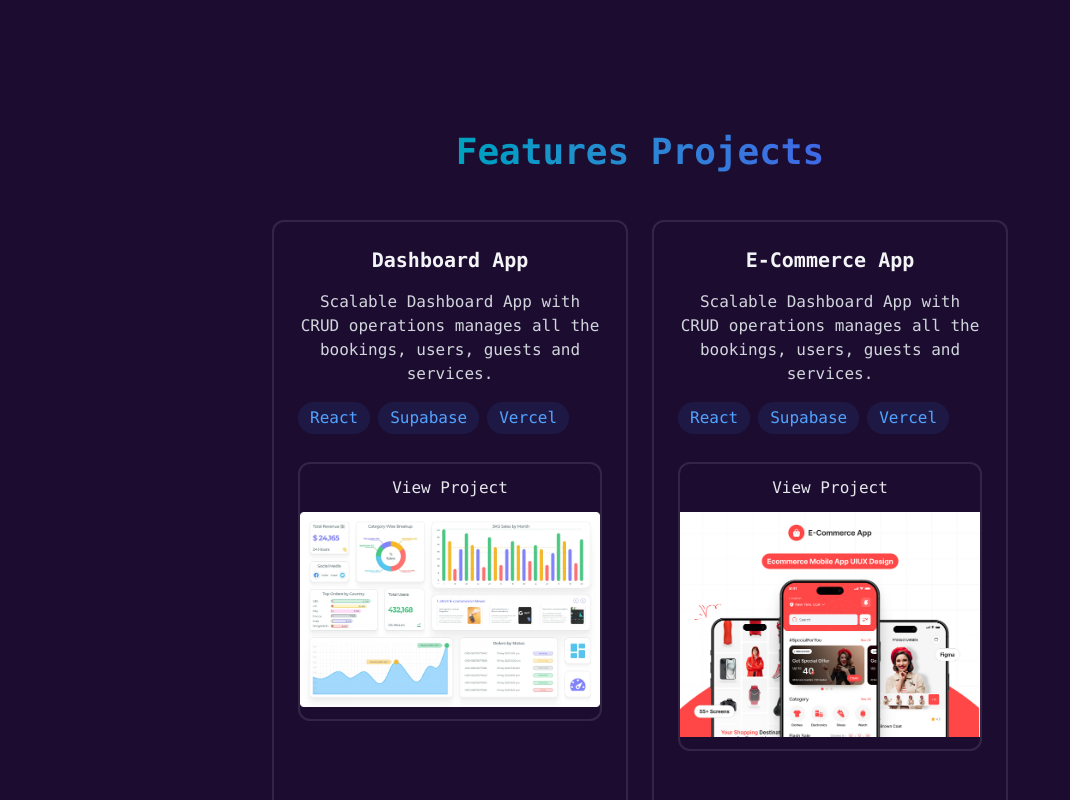
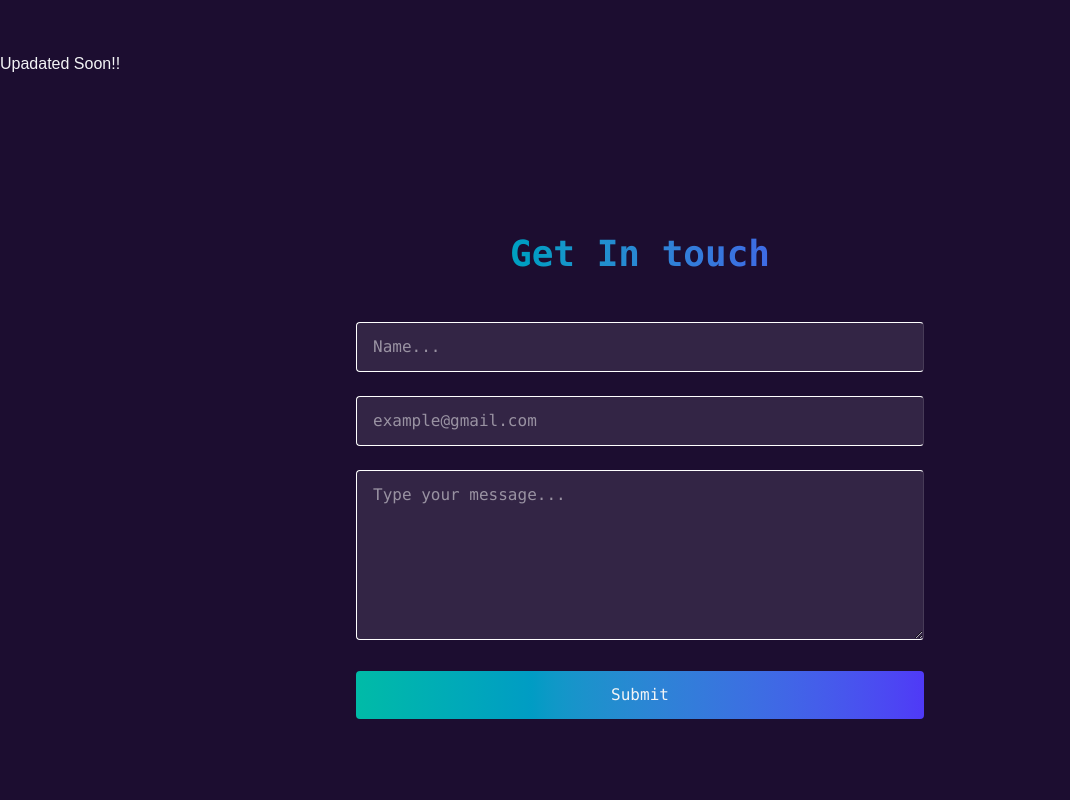
Before and after one commit to HemanthKuttuboyina/HemanthPortfoilo, a React (Vite) app: page / in a window 1280 px wide. Shown: the part 1620-2420 px from the top of the page, without its empty margins (0-1070 px from the left). Built offline with nearby package versions, Linux system fonts and the light colour scheme.

Commit message:
reset my projects on work

```diff
--- a/src/sections/Projects.jsx
+++ b/src/sections/Projects.jsx
@@ -33,50 +33,53 @@ function Projects() {
     },
   ]);
   return (
-    <section
-      id="projects"
-      className="min-h-screen flex items-center font-mono justify-center py-20"
-    >
-      <RevealOnScroll>
-        <div className="max-w-3xl mx-auto px-4">
-          <h2 className="max-w-3xl text-4xl font-semibold mb-12 bg-gradient-to-r from-teal-500 to-indigo-600 bg-clip-text text-transparent text-center ">
-            Features Projects
-          </h2>
+    // <section
+    //   id="projects"
+    //   className="min-h-screen flex items-center font-mono justify-center py-20"
+    // >
+    //   <RevealOnScroll>
+    //     <div className="max-w-3xl mx-auto px-4">
+    //       <h2 className="max-w-3xl text-4xl font-semibold mb-12 bg-gradient-to-r from-teal-500 to-indigo-600 bg-clip-text text-transparent text-center ">
+    //         Features Projects
+    //       </h2>
 
-          <div className="grid grid-cols-1 md:grid-cols-2 gap-6">
-            {projects.map((project, index) => (
-              <div
-                key={index}
-                className="p-6 rounded-xl flex flex-col items-center text-center border-2 border-white/10 hover:border-blue-500/30 hover:shadow-[9_2px_8px_rgba(59,130,246,0.2)] hover:-translate-y-1 transition-all hover:bg-cyan-900 "
-              >
-                <h3 className="font-semibold text-xl mb-4">{project.name}</h3>
-                <p className="text-gray-300 mb-4">{project.brief} </p>
-                <div className="flex flex-wrap sm:items-center gap-2 mb-4">
-                  {["React", "Supabase", "Vercel"].map((tech, index) => (
-                    <span
-                      key={index}
-                      className="bg-blue-500/10 text-blue-400 py-1 px-3 rounded-full text-balance hover:bg-blue-500/20 hover:shadow-[9_2px_8px_rgba(59,130,22.46,0.2)] transition "
-                    >
-                      {tech}
-                    </span>
-                  ))}
-                  <div className="flex flex-col text-center my-5 py-3 justify-center gap-3 border-2 border-white/10 hover:border-blue-500/30 hover:shadow-[9_2px_8px_rgba(59,130,22.46,0.2)]  cursor-pointer rounded-xl ">
-                    <p className="text-gray-200">View Project</p>
-                    <a
-                      href="https://github.com/ISHAQ98"
-                      className="flex justify-between items-center font-bold text-blue-400 transition-colors hover:text-white"
-                    >
-                      {" "}
-                      <img src={project.image} alt={`${project.name}Image `} />
-                    </a>
-                  </div>
-                </div>
-              </div>
-            ))}
-          </div>
-        </div>
-      </RevealOnScroll>
-    </section>
+    //       <div className="grid grid-cols-1 md:grid-cols-2 gap-6">
+    //         {projects.map((project, index) => (
+    //           <div
+    //             key={index}
+    //             className="p-6 rounded-xl flex flex-col items-center text-center border-2 border-white/10 hover:border-blue-500/30 hover:shadow-[9_2px_8px_rgba(59,130,246,0.2)] hover:-translate-y-1 transition-all hover:bg-cyan-900 "
+    //           >
+    //             <h3 className="font-semibold text-xl mb-4">{project.name}</h3>
+    //             <p className="text-gray-300 mb-4">{project.brief} </p>
+    //             <div className="flex flex-wrap sm:items-center gap-2 mb-4">
+    //               {["React", "Supabase", "Vercel"].map((tech, index) => (
+    //                 <span
+    //                   key={index}
+    //                   className="bg-blue-500/10 text-blue-400 py-1 px-3 rounded-full text-balance hover:bg-blue-500/20 hover:shadow-[9_2px_8px_rgba(59,130,22.46,0.2)] transition "
+    //                 >
+    //                   {tech}
+    //                 </span>
+    //               ))}
+    //               <div className="flex flex-col text-center my-5 py-3 justify-center gap-3 border-2 border-white/10 hover:border-blue-500/30 hover:shadow-[9_2px_8px_rgba(59,130,22.46,0.2)]  cursor-pointer rounded-xl ">
+    //                 <p className="text-gray-200">View Project</p>
+    //                 <a
+    //                   href="https://github.com/ISHAQ98"
+    //                   className="flex justify-between items-center font-bold text-blue-400 transition-colors hover:text-white"
+    //                 >
+    //                   {" "}
+    //                   <img src={project.image} alt={`${project.name}Image `} />
+    //                 </a>
+    //               </div>
+    //             </div>
+    //           </div>
+    //         ))}
+    //       </div>
+    //     </div>
+    //   </RevealOnScroll>
+    // </section>
+    <>
+    <h1>Upadated Soon!!</h1>
+    </>
   );
 }
 
```
